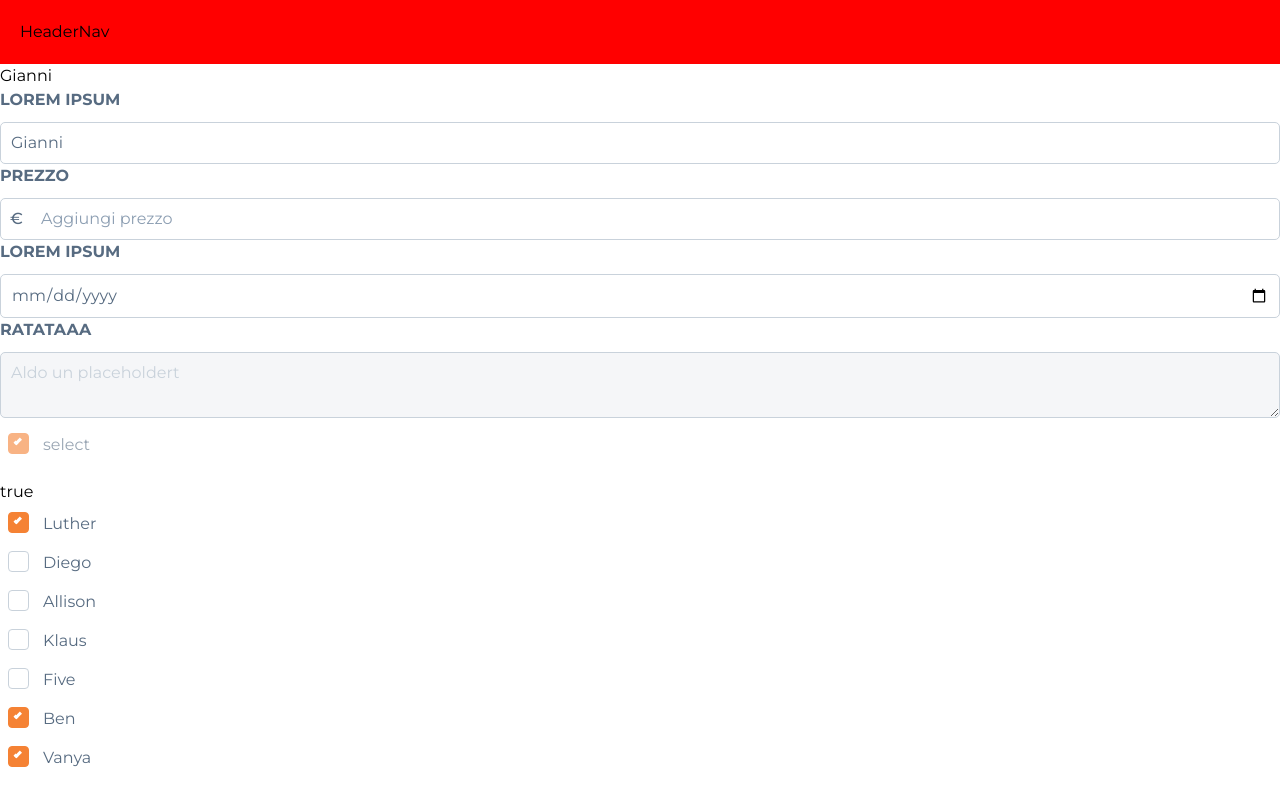
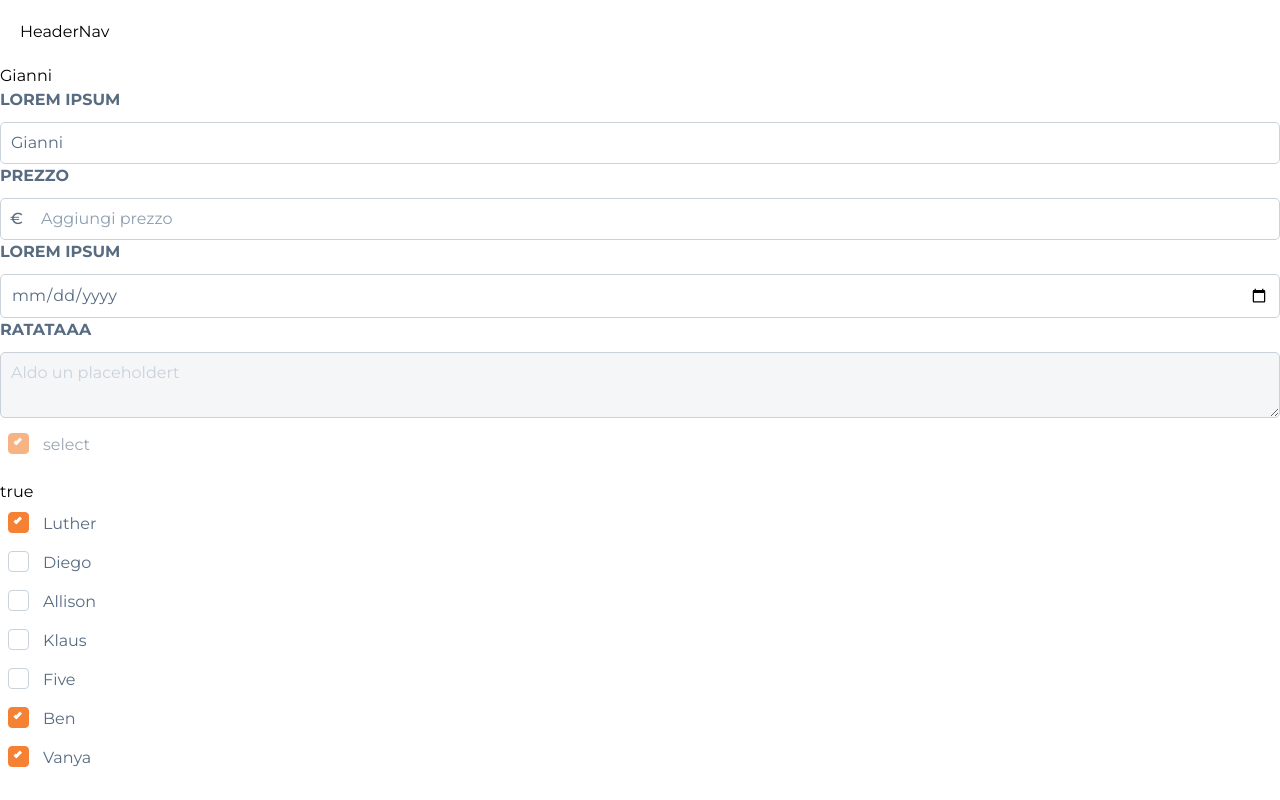
Before and after one commit to GaspariGit/gaspari-ui, a Vue app: page / in a window 1280 px wide. Shown: the top 800 px of the page. Built offline with nearby package versions, Linux system fonts and the light colour scheme; no server answers.

Commit message:
Navigation

```diff
--- a/src/assets/sass/partials/_header-navigation.scss
+++ b/src/assets/sass/partials/_header-navigation.scss
@@ -1,4 +1,4 @@
 .header-navigation {
     padding: 20px;
-    background-color: red;
+    background-color: #ffffff;
 }
--- a/src/components/partials/HeaderNavigation.vue
+++ b/src/components/partials/HeaderNavigation.vue
@@ -1,5 +1,5 @@
 <template>
-	<div class="header-navigation container mx-auto mt-9">
+	<div class="header-navigation container mx-auto">
 		HeaderNav
 	</div>
 </template>
```
